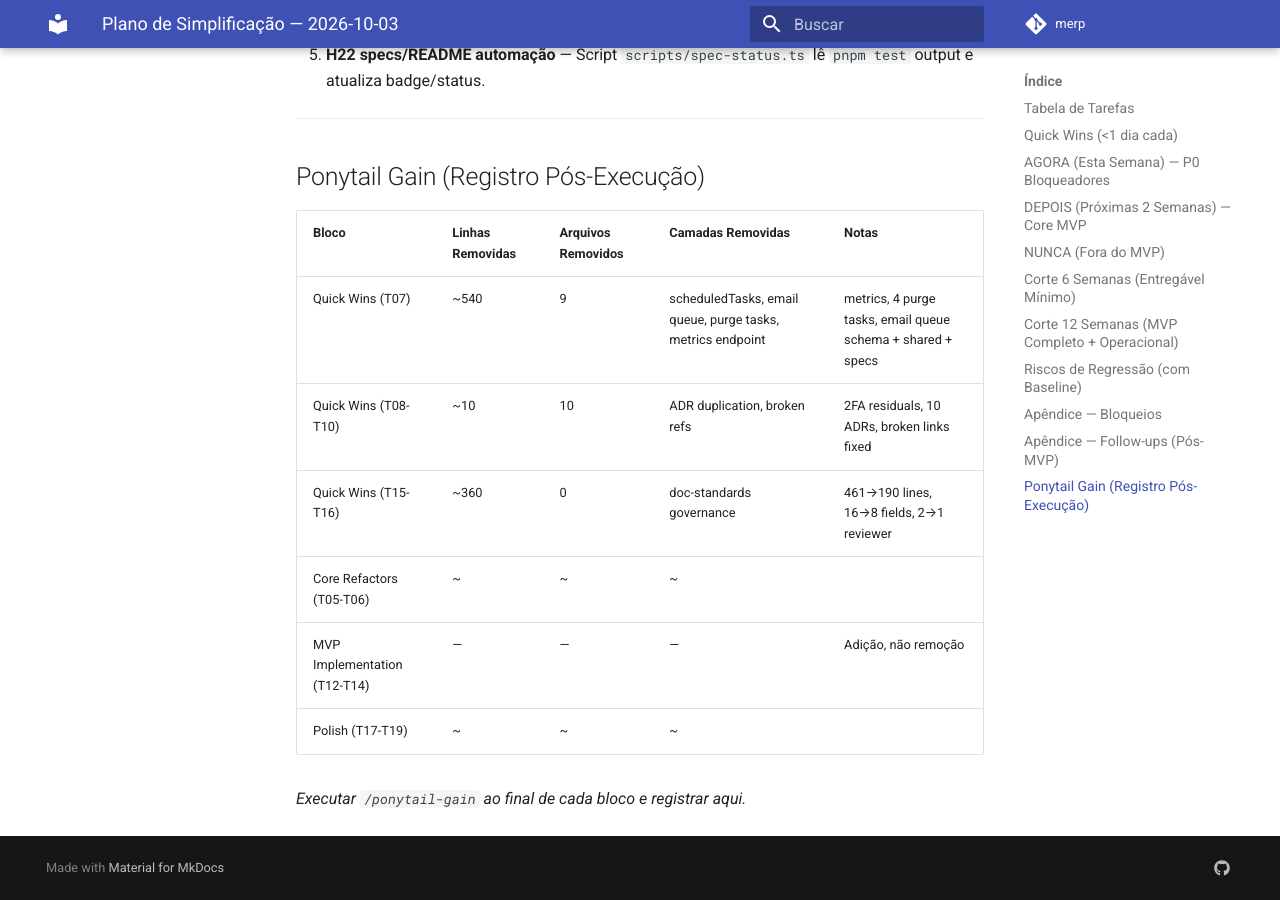
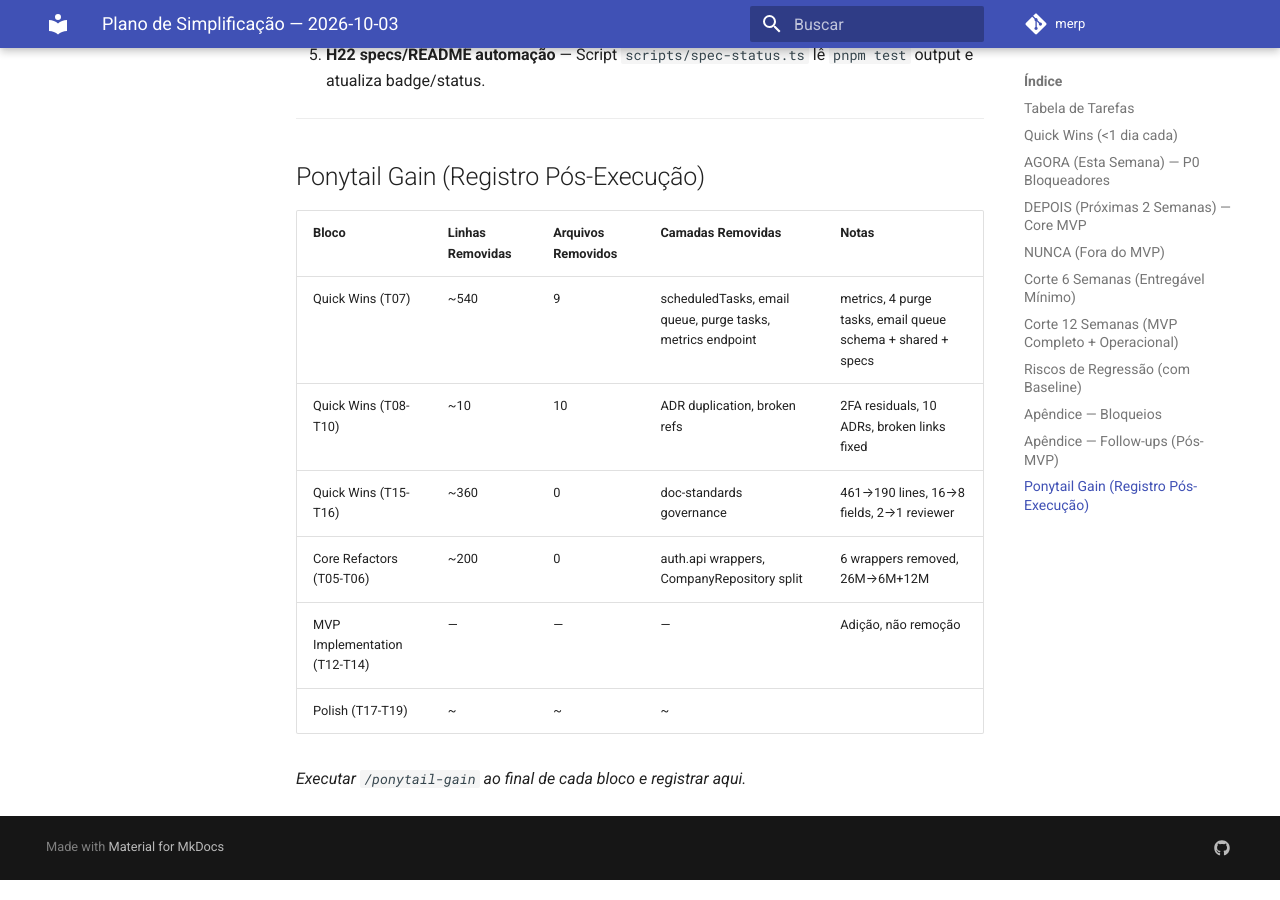
Before and after one commit to AndrewCrescencio/merp, an MkDocs documentation site: the page built from docs/audit/2026-10-03-simplificacao-plano.md, in a window 1280 px wide and 900 px high, scrolled down 7686 px. Built offline with MkDocs 1.6.1 and Material for MkDocs 9.7.7, drawn with Linux system fonts in a browser that asks for light colours; comment, search, counter and statistics services are not loaded.

Commit message:
docs(plan): mark T06 done + record ponytail gain
Model: nemotron-3-ultra-free
Agent: opencode

```diff
--- a/docs/audit/2026-10-03-simplificacao-plano.md
+++ b/docs/audit/2026-10-03-simplificacao-plano.md
@@ -157,7 +157,7 @@ Base: `docs/audit/2026-10-03-simplificacao-auditoria.md`. HEAD `2de2d20`. Branch
 | Quick Wins (T07) | ~540 | 9 | scheduledTasks, email queue, purge tasks, metrics endpoint | metrics, 4 purge tasks, email queue schema + shared + specs |
 | Quick Wins (T08-T10) | ~10 | 10 | ADR duplication, broken refs | 2FA residuals, 10 ADRs, broken links fixed |
 | Quick Wins (T15-T16) | ~360 | 0 | doc-standards governance | 461→190 lines, 16→8 fields, 2→1 reviewer |
-| Core Refactors (T05-T06) | ~ | ~ | ~ | |
+| Core Refactors (T05-T06) | ~200 | 0 | auth.api wrappers, CompanyRepository split | 6 wrappers removed, 26M→6M+12M |
 | MVP Implementation (T12-T14) | — | — | — | Adição, não remoção |
 | Polish (T17-T19) | ~ | ~ | ~ | |
 
```
Also changed, not shown: other parts of docs/audit/2026-10-03-simplificacao-plano.md (+1 -1 lines).
